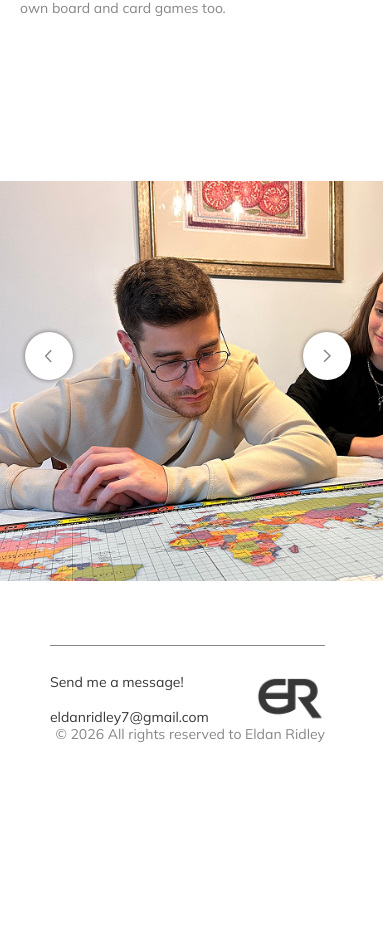
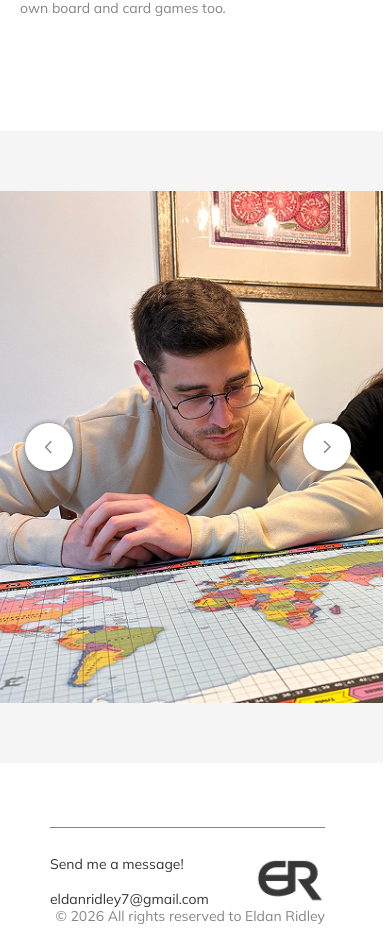
Before and after one commit to mikaridley/Eldan-Ridley-s-Portfolio, a React (Vite) app: page /about-me in a window 390 px wide. Shown: the part 1808-2743 px from the top of the page. Before the commit the page ends 2561 px from the top, so only its background shows below. Built offline with nearby package versions, Linux system fonts and the light colour scheme.

Commit message:
fix carousel size

```diff
--- a/src/assets/styles/cmps/ImgsCarousel.css
+++ b/src/assets/styles/cmps/ImgsCarousel.css
@@ -1,5 +1,21 @@
+/* ==========================================================================
+   Carousel configuration – single place to control height & padding
+   Override --imgs-carousel-slide-height and --imgs-carousel-wrapper-padding
+   on the wrapper (e.g. .design-wireframes-carousel) as needed.
+   ========================================================================== */
+.imgs-carousel-wrapper {
+  --imgs-carousel-slide-height: 40rem;
+  --imgs-carousel-wrapper-padding: 3.75rem;
+}
+
+/* ==========================================================================
+   Carousel layout
+   ========================================================================== */
 .imgs-carousel {
   position: relative;
+  width: 100%;
+  height: var(--imgs-carousel-slide-height, 40rem);
+  min-height: 0;
 
   .imgs-carousel-viewport {
     position: absolute;
@@ -8,17 +24,14 @@
     z-index: 0;
   }
 
-  /* Centered wrapper so arrows stay inside visible content area (no cropping) */
   .imgs-carousel-arrows {
     position: absolute;
     inset: 0;
     left: 50%;
     transform: translateX(-50%);
-
     display: flex;
     align-items: center;
     justify-content: space-between;
-
     width: 100%;
     height: 100%;
     padding-inline: 2rem;
@@ -34,7 +47,7 @@
 
   .imgs-carousel-slide {
     flex-shrink: 0;
-    height: var(--imgs-carousel-slide-height, 550px);
+    height: var(--imgs-carousel-slide-height, 40rem);
 
     img {
       display: block;
@@ -63,7 +76,6 @@
     align-items: center;
     justify-content: center;
     transition: background 0.2s ease, color 0.2s ease, transform 0.2s ease;
-    cursor: pointer;
 
     &:active {
       transform: translateY(-50%) scale(0.96);
@@ -75,7 +87,7 @@
 
     .imgs-carousel-arrow-icon {
       position: relative;
-      left:1px;
+      left: 1px;
       width: 24px;
       height: 24px;
       object-fit: contain;
--- a/src/assets/styles/pages/AboutMePage.css
+++ b/src/assets/styles/pages/AboutMePage.css
@@ -34,11 +34,7 @@
         width: 100vw;
         margin-left: calc(50% - 50vw);
         overflow-x: clip;
-
-        .imgs-carousel {
-            width: 100%;
-            height: 550px;
-            --imgs-carousel-slide-height: 550px;
-        }
+        background-color: var(--light-bg);
+        padding-block: var(--imgs-carousel-wrapper-padding);
     }
 }
--- a/src/assets/styles/pages/KindredPage.css
+++ b/src/assets/styles/pages/KindredPage.css
@@ -318,13 +318,7 @@
       margin-left: calc(50% - 50vw);
       margin-block-end: 10.79rem;
       background-color: var(--light-bg);
-      padding-block: 5rem;
-
-      .imgs-carousel {
-        width: 100%;
-        height: 700px;
-        --imgs-carousel-slide-height: 700px;
-      }
+      padding-block: var(--imgs-carousel-wrapper-padding);
 
       .design-wireframes-carousel-placeholder {
         color: var(--main-txt);
@@ -510,13 +504,7 @@
     margin-left: calc(50% - 50vw);
     margin-block-end: 0;
     background-color: var(--light-bg);
-    padding-block: 5rem;
-
-    .imgs-carousel {
-      width: 100%;
-      height: 700px;
-      --imgs-carousel-slide-height: 700px;
-    }
+    padding-block: var(--imgs-carousel-wrapper-padding);
 
     .hi-fi-carousel-placeholder {
       color: var(--main-txt);
--- a/src/assets/styles/pages/QuantexPage.css
+++ b/src/assets/styles/pages/QuantexPage.css
@@ -122,12 +122,7 @@
         overflow-x: clip;
         margin-block-end: 10rem;
         background-color: var(--light-bg);
-        padding-block:5rem;
-
-        .imgs-carousel {
-            width: 100%;
-            height: 550px;
-        }
+        padding-block: var(--imgs-carousel-wrapper-padding);
     }
 
     .stepper-header-container{
@@ -375,13 +370,7 @@
             margin-left: calc(50% - 50vw);
             margin-block-end: 17rem;
             background-color: var(--light-bg);
-            padding-block:5rem;
-
-            .imgs-carousel {
-                width: 100%;
-                height: 700px;
-                --imgs-carousel-slide-height: 700px;
-            }
+            padding-block: var(--imgs-carousel-wrapper-padding);
 
             .design-wireframes-carousel-placeholder {
                 color: var(--main-txt);
@@ -630,14 +619,9 @@
             margin-left: calc(50% - 50vw);
             overflow-x: clip;
             margin-block: 2rem 4rem;
+            margin-block-end: 17rem;
             background-color: var(--light-bg);
-            margin-block-end: 17rem;
-
-            .imgs-carousel {
-                width: 100%;
-                height: 500px;
-                --imgs-carousel-slide-height: 500px;
-            }
+            padding-block: var(--imgs-carousel-wrapper-padding);
         }
 
         .design-hifi-final-carousel {
@@ -646,13 +630,7 @@
             overflow-x: clip;
             margin-block-end: 17rem;
             background-color: var(--light-bg);
-            padding-block:5rem;
-
-            .imgs-carousel {
-                width: 100%;
-                height: 500px;
-                --imgs-carousel-slide-height: 500px;
-            }
+            padding-block: var(--imgs-carousel-wrapper-padding);
         }
     }
 
--- a/src/assets/styles/setup/mq.css
+++ b/src/assets/styles/setup/mq.css
@@ -71,18 +71,17 @@
     }
   }
 
-  .imgs-carousel {
-    max-height: 450px;
-
-    .imgs-carousel-slide {
-      img {
-        bottom: 60px;
-      }
-    }
+  .imgs-carousel-wrapper {
+    --imgs-carousel-slide-height: 40rem;
   }
 }
 
 @media (max-width: 810px) {
+  .imgs-carousel-wrapper {
+    --imgs-carousel-slide-height: 32rem;
+    --imgs-carousel-wrapper-padding: 3.75rem;
+  }
+
   h1 {
     font-size: 36px;
     font-weight: 700;
--- a/src/cmps/ImgsCarousel.jsx
+++ b/src/cmps/ImgsCarousel.jsx
@@ -2,12 +2,10 @@ import { useState, useRef, useEffect, useMemo } from 'react'
 import '../assets/styles/cmps/ImgsCarousel.css'
 import carouselArrowSvg from '../assets/imgs/quantex/Carousel Arrow.svg'
 
-const SLIDE_HEIGHT = 550
-
 export function ImgsCarousel({ images = [], gap = 15 }) {
   const [currentIndex, setCurrentIndex] = useState(0)
   const [slideWidths, setSlideWidths] = useState([])
-  const [slideHeight, setSlideHeight] = useState(SLIDE_HEIGHT)
+  const [slideHeight, setSlideHeight] = useState(550)
   const [isTransitioning, setIsTransitioning] = useState(true)
   const viewportRef = useRef(null)
   const naturalDimensionsRef = useRef({})
--- a/src/pages/AboutMePage.jsx
+++ b/src/pages/AboutMePage.jsx
@@ -39,7 +39,7 @@ export function AboutMePage() {
         </div>
         <img src={eldanImg2} alt="Eldan" className="eldan-img-2"/>
 
-        <div className="about-me-page-carousel">
+        <div className="about-me-page-carousel imgs-carousel-wrapper">
           <ImgsCarousel images={CAROUSEL_IMAGES} />
         </div>
       </section>
--- a/src/pages/KindredPage.jsx
+++ b/src/pages/KindredPage.jsx
@@ -372,7 +372,7 @@ export function KindredPage() {
           logging a donation or checking his impact - without unnecessary visual
           distractions.
         </p>
-        <div className="design-wireframes-carousel">
+        <div className="design-wireframes-carousel imgs-carousel-wrapper">
           {LOW_WIREFRAMES_CAROUSEL_IMAGES.length > 0 ? (
             <ImgsCarousel images={LOW_WIREFRAMES_CAROUSEL_IMAGES} gap={15} />
           ) : (
@@ -558,7 +558,7 @@ export function KindredPage() {
         </div>
       </section>
 
-      <div className="hi-fi-carousel">
+      <div className="hi-fi-carousel imgs-carousel-wrapper">
         {HI_FI_CAROUSEL_IMAGES.length > 0 ? (
           <ImgsCarousel images={HI_FI_CAROUSEL_IMAGES} gap={15} />
         ) : (
--- a/src/pages/QuantexPage.jsx
+++ b/src/pages/QuantexPage.jsx
@@ -159,7 +159,7 @@ export function QuantexPage() {
       </section>
 
       {QUANTEX_CAROUSEL_IMAGES.length > 0 && (
-        <section className="quantex-page-carousel">
+        <section className="quantex-page-carousel imgs-carousel-wrapper">
           <ImgsCarousel images={QUANTEX_CAROUSEL_IMAGES} gap={15} />
         </section>
       )}
@@ -269,7 +269,7 @@ export function QuantexPage() {
         <p className="design-wireframes-lofi-p">
           I transitioned my paper sketches into digital low-fidelity wireframes to focus on visual hierarchy and flow. During this stage, I refined the layout to ensure the core exchange process remained the central focus, allowing me to test the usability of the interface before introducing brand elements.
         </p>
-        <div className="design-wireframes-carousel">
+        <div className="design-wireframes-carousel imgs-carousel-wrapper">
           {LOW_WIREFRAMES_CAROUSEL_IMAGES.length > 0 ? (
             <ImgsCarousel images={LOW_WIREFRAMES_CAROUSEL_IMAGES} gap={15} />
           ) : (
@@ -421,8 +421,8 @@ export function QuantexPage() {
 
 
         {COMPUTER_CAROUSEL_IMAGES.length > 0 && (
-          <div className="design-hifi-computer-carousel">
-            <ImgsCarousel images={COMPUTER_CAROUSEL_IMAGES} visibleCount={3} />
+          <div className="design-hifi-computer-carousel imgs-carousel-wrapper">
+            <ImgsCarousel images={COMPUTER_CAROUSEL_IMAGES} gap={15} />
           </div>
         )}
 
@@ -434,7 +434,7 @@ export function QuantexPage() {
         </div>
 
         {FINAL_CAROUSEL_IMAGES.length > 0 && (
-          <div className="design-hifi-final-carousel">
+          <div className="design-hifi-final-carousel imgs-carousel-wrapper">
             <ImgsCarousel images={FINAL_CAROUSEL_IMAGES} />
           </div>
         )}
```
